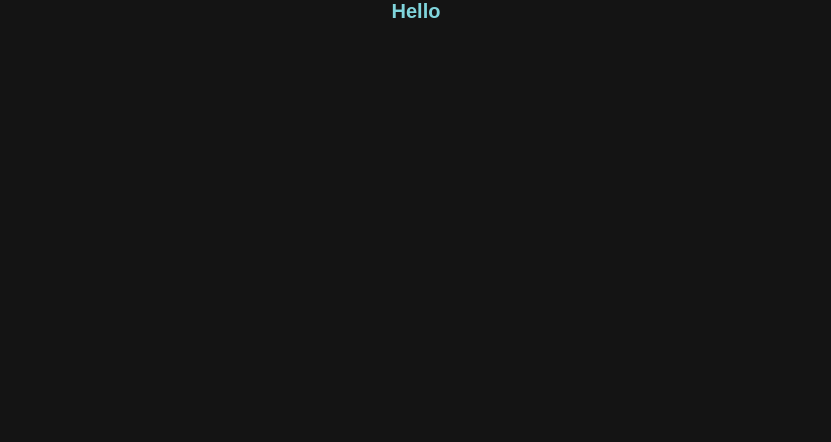
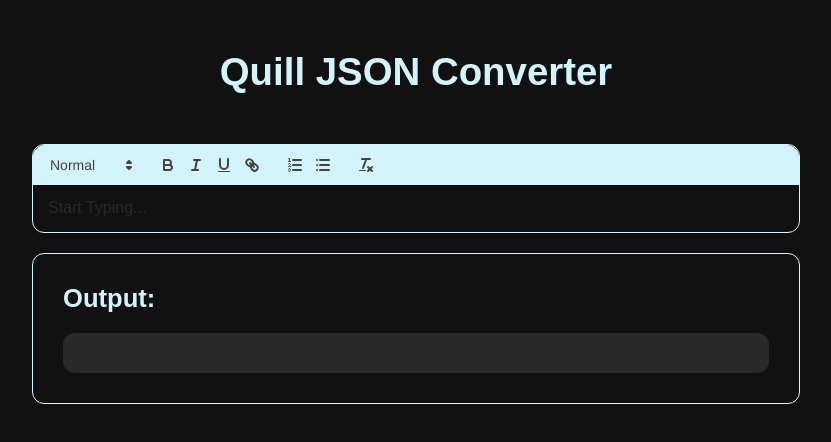
Before and after one commit to mbb10324/quill-json-converter, a React app: page / in a window 1280 px wide. Shown: the top 442 px of the page, without its empty margins (224-1055 px from the left). Built offline with nearby package versions, Linux system fonts and the light colour scheme.

Commit message:
converter implemented

```diff
--- a/package.json
+++ b/package.json
@@ -6,7 +6,8 @@
 	"scripts": {
 		"test": "jest --coverage",
 		"start": "webpack serve --open --mode development",
-		"build": "webpack --mode production"
+		"build": "webpack --mode production",
+		"deploy": "gh-pages -d dist"
 	},
 	"devDependencies": {
 		"@babel/core": "^7.22.20",
@@ -37,6 +38,7 @@
 		"webpack-dev-server": "^4.15.1"
 	},
 	"dependencies": {
+		"copy-webpack-plugin": "^11.0.0",
 		"gh-pages": "^6.1.0",
 		"react": "^18.2.0",
 		"react-dom": "^18.2.0",
--- a/src/App.css
+++ b/src/App.css
@@ -1,6 +1,12 @@
 * {
 	margin: 0;
 	padding: 0;
+}
+
+:root {
+	--Black: #111111;
+	--Gray: #282828;
+	--Baby: #d3f4fb;
 }
 
 .app {
@@ -11,29 +17,58 @@
 	min-height: 100vh;
 	height: 100%;
 	font-family: Arial, sans-serif;
-	color: rgb(128, 213, 220);
-	background-color: #141414;
-}
-
-.app video {
-	width: 40%;
-	height: auto;
+	color: var(--Baby);
+	background-color: var(--Black);
 }
 
 .app h1 {
-	font-size: 20px;
-	text-align: center;
+	font-size: 3vw;
+	margin-top: 50px;
 }
 
-.app h1 a {
-	color: #d4ef21;
+.quill-wrapper {
+	width: 60vw;
+	padding: 50px;
 }
 
-@media screen and (max-width: 768px) {
-	.app video {
-		width: 90%;
-	}
-	.app h1 {
-		font-size: 12px;
-	}
+.quill {
+	border: 1px solid var(--Baby) !important;
+	border-radius: 12px;
 }
+
+.ql-toolbar {
+	background-color: var(--Baby);
+	border: 0 !important;
+	border-top-left-radius: 12px;
+	border-top-right-radius: 12px;
+}
+
+.ql-container {
+	font-size: 16px !important;
+	color: var(--Baby) !important;
+	border: 0 !important;
+}
+
+.ql-editor.ql-blank::before {
+	font-family: Apercu, sans-serif !important;
+	color: var(--Gray) !important;
+	font-style: normal !important;
+}
+
+.quill-json {
+	margin-top: 20px;
+	border: 1px solid var(--Baby);
+	border-radius: 12px;
+	padding: 30px;
+}
+
+.quill-json h2 {
+	font-size: 2vw;
+	margin-bottom: 20px;
+}
+
+.quill-json pre {
+	background-color: var(--Gray);
+	border-radius: 12px;
+	padding: 20px;
+}
--- a/src/App.js
+++ b/src/App.js
@@ -1,9 +1,29 @@
+import "react-quill/dist/quill.snow.css";
+import ReactQuill from "react-quill";
 import "./App.css";
+import { useState } from "react";
 
 export default function App() {
+	const [delta, setDelta] = useState();
+
+	function handleQullJSON(content, delta, source, editor) {
+		const theDelta = editor.getContents();
+		setDelta(theDelta);
+		if (theDelta.ops[0].insert === "\n") {
+			setDelta();
+		}
+	}
+
 	return (
 		<div className="app">
-			<h1>Hello</h1>
+			<h1>Quill JSON Converter</h1>
+			<div className="quill-wrapper">
+				<ReactQuill theme="snow" onChange={handleQullJSON} placeholder="Start Typing..." />
+				<div className="quill-json">
+					<h2>Output:</h2>
+					<pre>{JSON.stringify(delta, null, 2)}</pre>
+				</div>
+			</div>
 		</div>
 	);
 }
--- a/webpack.config.js
+++ b/webpack.config.js
@@ -1,5 +1,6 @@
 const LogAfterCompilationPlugin = require("./logger.config.js");
 const MiniCssExtractPlugin = require("mini-css-extract-plugin");
+const CopyWebpackPlugin = require("copy-webpack-plugin");
 const HtmlWebpackPlugin = require("html-webpack-plugin");
 const ESLintPlugin = require("eslint-webpack-plugin");
 const webpack = require("webpack");
@@ -36,6 +37,11 @@
 		],
 	},
 	plugins: [
+		new CopyWebpackPlugin({
+			patterns: [
+				{ from: "public/favicon.ico", to: "favicon.ico" }, // copies favicon
+			],
+		}),
 		// Use css
 		new MiniCssExtractPlugin(),
 		// Use custom log
```
Also changed, not shown: 2 other files (tests, documents, lock files or other folders).
